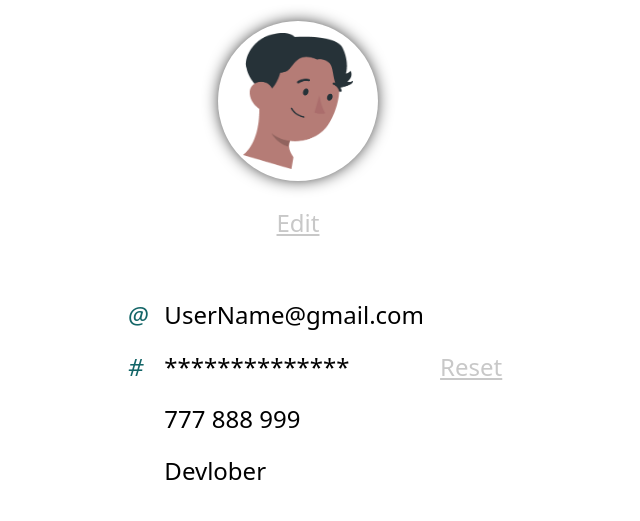
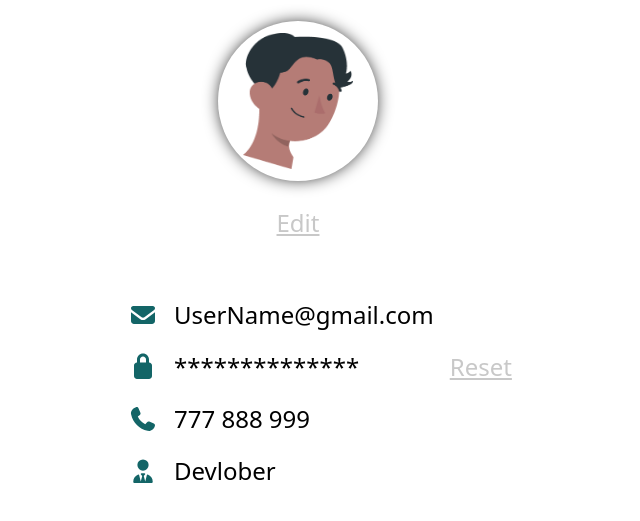
Before and after one commit to MohammedShwabi/ManTech-help-desk, a plain HTML site: page Front-end/profile.html in a window 1280 px wide. Shown: the part 115-636 px from the top of the page, without its empty margins (342-982 px from the left). Drawn offline with Linux system fonts and the light colour scheme.

Commit message:
add profile icons

```diff
--- a/Front-end/profile.html
+++ b/Front-end/profile.html
@@ -5,10 +5,13 @@
     <meta charset="UTF-8">
     <meta name="viewport" content="width=device-width, initial-scale=1.0">
     <title>Profile</title>
+    <link rel="stylesheet" href="css/all.min.css">
     <link rel="stylesheet" href="css/bootstrap.min.css">
     <link rel="stylesheet" href="css/style.css">
     <script src="js/bootstrap.bundle.min.js"></script>
     <script src="js/jquery-3.6.0.min.js"></script>
+    <script src="js/all.min.js"></script>
+    <script src="js/frontend.js"></script>
 </head>
 
 <body>
@@ -33,11 +36,11 @@
             <div class="col-md-4 profile-detail">
                 <table class="table table-borderless">
                     <tr>
-                        <td><i class="profile-icon">@</i></td>
+                        <td><i class="profile-icon fa-solid fa-envelope"></i></td>
                         <td>UserName@gmail.com</td>
                     </tr>
                     <tr>
-                        <td><i class="profile-icon">#</i></td>
+                        <td><i class="profile-icon fa-solid fa-lock"></i></td>
                         <td>**************</td>
                         <td>
                             <a href="#" class="edit-link edit-photo text-center">
@@ -46,11 +49,11 @@
                         </td>
                     </tr>
                     <tr>
-                        <td></td>
+                        <td><i class="profile-icon fa-solid fa-phone"></i></td>
                         <td>777 888 999</td>
                     </tr>
                     <tr>
-                        <td></td>
+                        <td><i class="profile-icon fa-solid fa-user-tie"></i></td>
                         <td>Devlober</td>
                     </tr>
                 </table>
```
